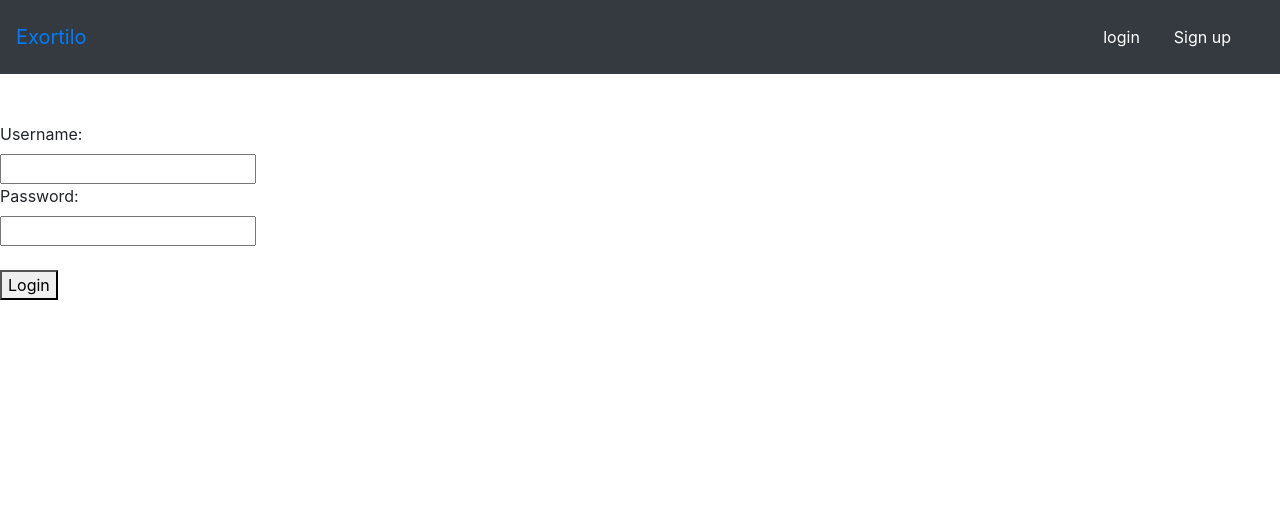
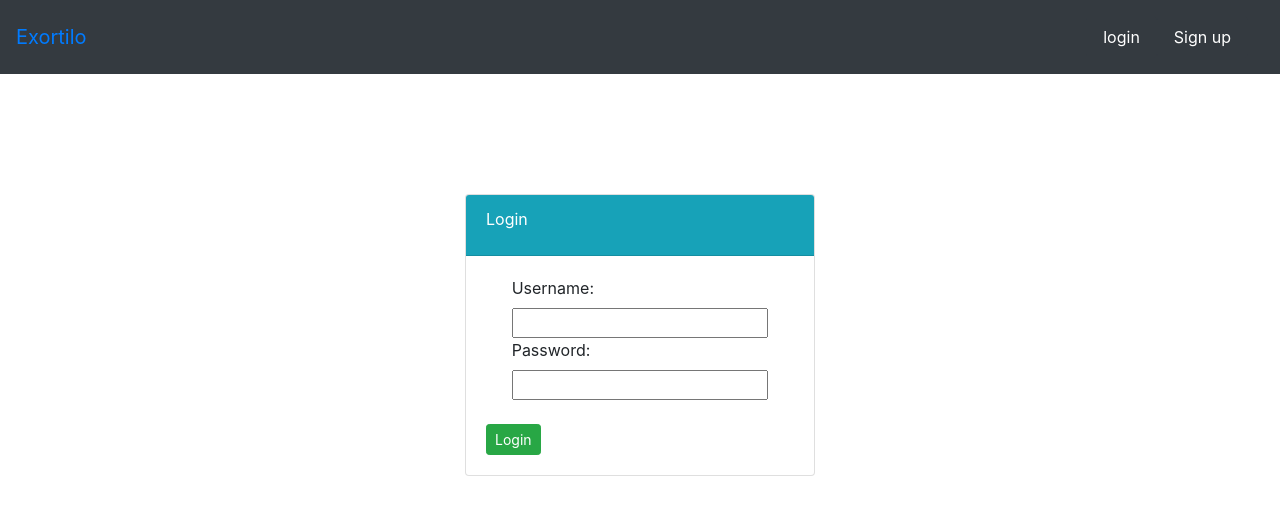
Before and after one commit to Ajinkyasus/django_3_ajinkya, a Django app: page /login/ in a window 1280 px wide. Shown: the top 515 px of the page. Run offline with Django 4.2, Linux system fonts and the light colour scheme.

Commit message:
commit:63

```diff
--- a/mysite/users/templates/users/login.html
+++ b/mysite/users/templates/users/login.html
@@ -3,16 +3,41 @@
 
 {% block body %}
 
-<form method = "POST">
-    {% csrf_token %}
-    <label for = "user">Username:</label><br>
-    <input type="text" id="user" name="username" ><br>
+<br><br><br>
 
-    <label for = "pass">Password:</label><br>
-    <input type="password" id="pass" name="password" ><br><br>
+<div class="container">
+   <div class="row">
+    <div class="col-md-4 offset-md-4">
+        <div class="card">
+            <div class="card-header text-white bg-info">
+                <div class="card-title">
+                    Login
+                </div>
+            </div>
+            <div class="card-body">
+                <form method = "POST">
+                    {% csrf_token %}
+                    <label class="offset-md-1" for = "user">Username:</label><br>
+                    <input class="offset-md-1" type="text" id="user" name="username" ><br>
 
-    <button type = "submit">Login</button>
+                    <label class="offset-md-1" for = "pass">Password:</label><br>
+                    <input class="offset-md-1" type="password" id="pass" name="password" ><br><br>
 
-</form>
+                    <button class="btn btn-success btn-sm" type = "submit">Login</button>
+
+                </form>
+
+
+            </div>
+
+
+        </div>
+      </div>
+
+    </div>
+
+</div>
+
+
 
 {% endblock  %}
```
Also changed, not shown: mysite/db.sqlite3.
